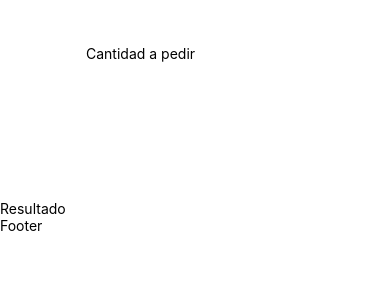
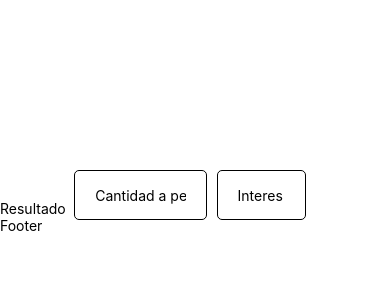
Before and after one commit to JogioTV/cotizadorprestamos, a React Native app: screen / in a window 390 px wide. Shown: the top 300 px of the page. Built offline with nearby package versions, Linux system fonts and the light colour scheme.

Commit message:
Terminados los estilos del formulario

```diff
--- a/src/components/Form.js
+++ b/src/components/Form.js
@@ -1,11 +1,56 @@
+/* eslint-disable prettier/prettier */
 import React from 'react';
 import {StyleSheet, TextInput, View} from 'react-native';
 import colors from '../utils/colors';
 
 export default function Form() {
   return (
-    <View>
-      <TextInput placeholder="Cantidad a pedir" />
+    <View style={styles.viewForm}>
+      <View style={styles.viewInputs}>
+        <TextInput
+          placeholder="Cantidad a pedir"
+          keyboardType="numeric"
+          style={styles.inputs}
+        />
+        <TextInput
+          placeholder="Interes %"
+          keyboardType="numeric"
+          style={[styles.inputs, styles.inputPercentage]}
+        />
+      </View>
     </View>
   );
 }
+
+const styles = StyleSheet.create({
+  viewForm: {
+    position: 'absolute',
+    bottom: -90,
+    width: '85%',
+    paddingHorizontal: 50,
+    backgroundColor: colors.PRIMARY_COLOR_DARK,
+    borderRadius: 30,
+    height: 180,
+    justifyContent: 'center',
+  },
+  viewInputs: {
+    flexDirection: 'row',
+  },
+  inputs: {
+    height: 50,
+    backgroundColor: 'white',
+    borderWidth: 1,
+    borderColor: colors.PRIMARY_COLOR,
+    borderRadius: 5,
+    width: '60%',
+    marginRight: 5,
+    marginLeft: -5,
+    marginBottom: 10,
+    color: 'black',
+    paddingHorizontal: 20,
+  },
+  inputPercentage: {
+    width: '40%',
+    marginLeft: 5,
+  },
+});
```
